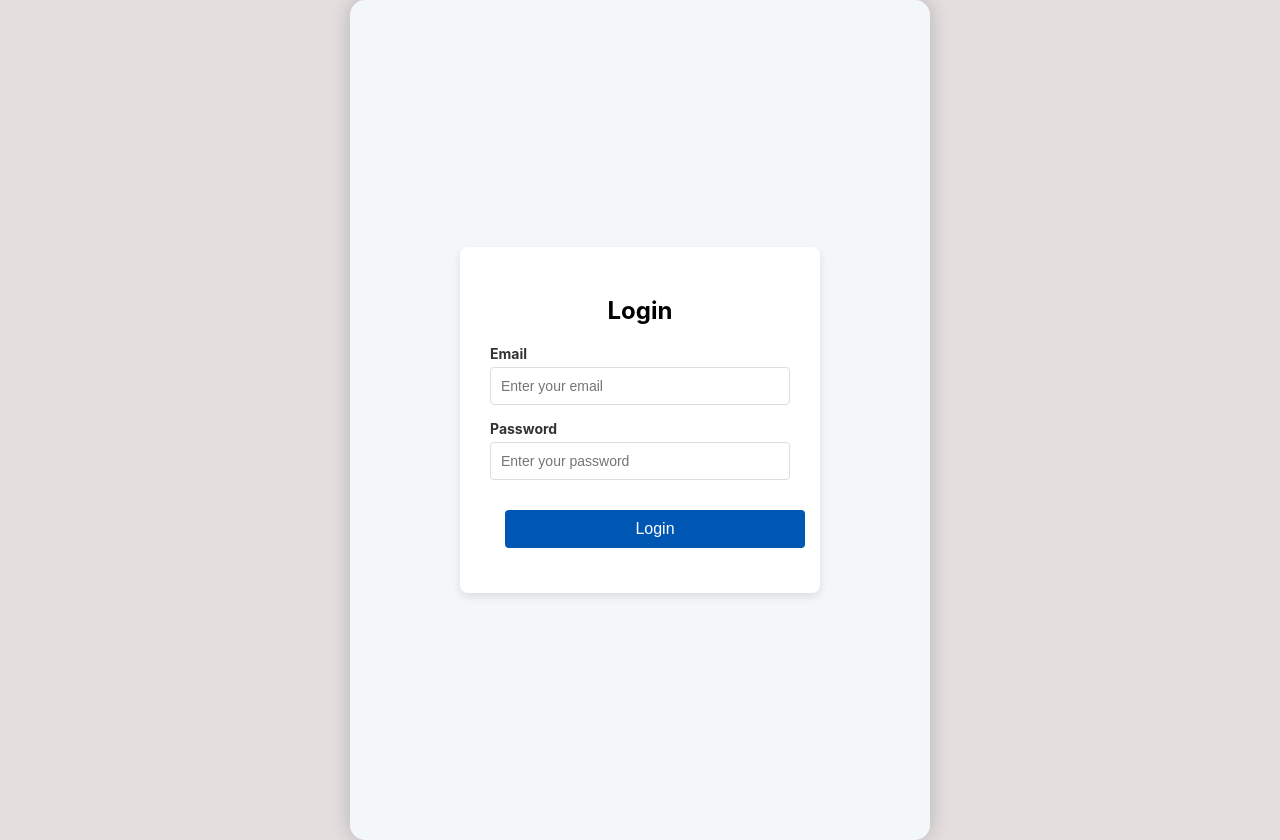
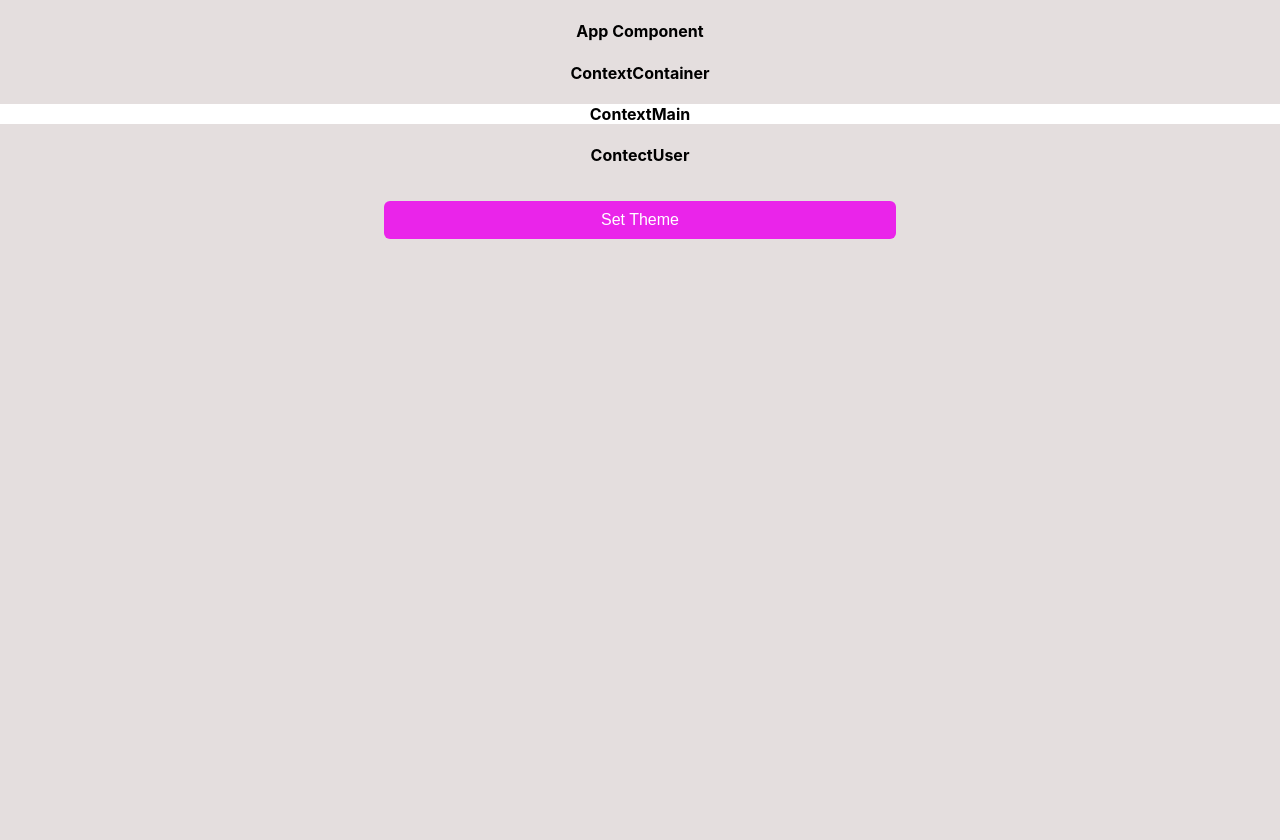
Before and after one commit to primyaPV/LearnReact, a React (Create React App) app: page /loginPage in a window 1280 px wide. After the commit the page ends 800 px from the top, so only its background shows below. Built offline with nearby package versions, Linux system fonts and the light colour scheme.

Commit message:
hook practice

```diff
--- a/interfaces/ButtonInterface.ts
+++ b/interfaces/ButtonInterface.ts
@@ -2,4 +2,5 @@ export interface buttonsInterface{
     buttonHeight:number,
     buttonSize:number,
     buttonWidth:number
+
 }
--- /dev/null
+++ b/interfaces/FetchData.ts
@@ -0,0 +1,3 @@
+export interface FetchedData {
+    message: string;
+  }
--- /dev/null
+++ b/interfaces/Theme.ts
@@ -0,0 +1,3 @@
+export interface ContextMainProps {
+  theme:  'light' | 'dark';
+}
--- a/src/App.tsx
+++ b/src/App.tsx
@@ -1,4 +1,4 @@
-import React from 'react';
+import React, { createContext, useState } from 'react';
 import './App.css';
 import { HelloWorld } from './components/HelloWorld';
 import { Buttons } from './components/Buttons';
@@ -8,25 +8,57 @@ import { FormHandle } from './components/FormHandle';
 import { BrowserRouter as Router, Routes, Route } from 'react-router-dom';
 import { LoginPage } from './components/LoginPage';
 import { WelcomePage } from './components/WelcomePage';
+import { LearUseEffect } from './learnHooks/LearnUseEffect';
+import { ContectUser } from './learnHooks/ContectUser';
+import { ContextContainer } from './learnHooks/ContextContainer';
+import { ContextMainProps } from '../interfaces/Theme';
+
+export const ThemeContext = createContext<ContextMainProps>({ theme: "light" });;
 
 function App() {
+// let getState = (mail:any)=>{
+// console.log("mail from child",mail);
+
+// }
+
+// const path=[{ path: "/", element: <FormHandle /> },
+//   { path: "/loginPage", element: <LoginPage /> },
+//   { path: "/welcome", element: <WelcomePage /> }
+//  ]
+
+ const [theme,setTheme]=useState<'light' | 'dark'>('light')
+
+const toggleTheme = ()=>{
+  setTheme((curr)=>(curr === "light" ? "dark":"light"))
+}
+
   return (
-    <div >
+    <ThemeContext.Provider value={{theme:theme}} >
       {/* <HelloWorld/> */}
       {/* <Buttons value="Buttons Component" label="Cancel Button"/> */}
       {/* <Buttons buttonHeight={55} buttonSize={12} buttonWidth={11} /> */}
       {/* <Counter></Counter>
       <Login/> */}
-<Router>
-     <Routes>
-        <Route path="/" element={<FormHandle />} />
-        <Route path="/loginPage" element={<LoginPage/>} />
-        <Route path="/welcome" element={<WelcomePage/>} />
-        </Routes>
-    </Router>
 
 
-    </div>
+{/* <Router>
+     <Routes>
+      {path.map((route,index)=>(
+        <Route key={index} path={route.path} element={route.element}/>
+      ))} */}
+        {/* <Route path="/" element={<FormHandle/>} />
+        <Route path="/loginPage" element={<LoginPage/>} />
+        <Route path="/welcome" element={<WelcomePage/>} /> */}
+        {/* </Routes>
+    </Router>
+    <FormHandle getState={getState}/>
+       */}
+       {/* <LearUseEffect/> */}
+       <h4>App Component</h4>
+       <ContextContainer />
+       {/* <LearUseEffect/> */}
+       <button onClick={toggleTheme}>Set Theme</button>
+    </ThemeContext.Provider>
 
   );
 }
--- a/src/components/Buttons.tsx
+++ b/src/components/Buttons.tsx
@@ -27,9 +27,9 @@ export const Buttons = (props:buttonsInterface) => {
 
   return (
     <>
-    <h3>{props.buttonHeight} </h3>
-    <h3>{props.buttonSize} </h3>
-    <h3>{props.buttonWidth} </h3>
+    <h3>Button Height : {props.buttonHeight} </h3>
+    <h3>Button Size : {props.buttonSize} </h3>
+    <h3>Button Width : {props.buttonWidth} </h3>
     <button onClick={success} >Success</button>
 
     </>
--- a/src/components/FormHandle.tsx
+++ b/src/components/FormHandle.tsx
@@ -1,13 +1,14 @@
 import React, { FormEvent, useState } from 'react'
 import { useNavigate } from 'react-router-dom';
 
-export const FormHandle = () => {
+export const FormHandle = (props:any) => {
 
   const [selectedGender, setSelectedGender] = useState<string>("");
   const [phoneNumber, setPhoneNumber] = useState('');
   const [errorMsg, setErrorMsg] = useState('');
   const [email, setEmail] = useState<string>('');
   const [error, setError] = useState<string>('');
+  const [name, getState] = useState('');
   const [values, setValues] = useState({
     firstname: "",
     lastname: "",
@@ -50,11 +51,12 @@ export const FormHandle = () => {
 
   const handleSumbit = (e: any) => {
     e.preventDefault()
+   // props.getState(name)
     const formData= new FormData(e.target)
     const data=Object.fromEntries(formData)
 
     //console.log("e.preventDefault() cosole ",e.preventDefault())
-    console.log("datasss",data)
+    console.log("datasss",data.mail)
 
 
     if (phoneNumber.length !== 10) {
@@ -70,12 +72,13 @@ export const FormHandle = () => {
       console.log("if condition")
     }else{
       let formData=localStorage.getItem("formData")
-      const getFormData=formData ? JSON.parse(formData): null
+      const getFormData=formData ? JSON.parse(formData) : null
       getFormData.push(data);
       localStorage.setItem("formData",JSON.stringify(getFormData))
       console.log("else condition")
     }
 
+    handleSubmit();
 
 
 
@@ -190,7 +193,7 @@ export const FormHandle = () => {
         <textarea name='about' id='about' cols={30} rows={10} placeholder='Enter Description' ></textarea>
 
         <button type='reset' onClick={handleReset}  >Reset</button>
-        <button type='submit' onClick={handleSubmit}>Submit</button>
+        <button type='submit' >Submit</button>
       </form>
     </div>
 
--- a/src/components/LoginPage.tsx
+++ b/src/components/LoginPage.tsx
@@ -50,9 +50,7 @@ export const LoginPage: React.FC = () => {
       if (!isAuthenticated) {
     alert("Error: Invalid email or password.");
   }
-else {
-  alert("No stored data found.");
-}
+
   }
 
 
--- /dev/null
+++ b/src/learnHooks/ContectUser.tsx
@@ -0,0 +1,18 @@
+import React, { useContext } from 'react'
+//import { ContextContainer } from './ContextContainer'
+import { ThemeContext } from '../App';
+
+
+
+export const ContectUser = () => {
+
+  //console.log(contextValue);
+
+
+  return (
+    <div>
+        <h4 >ContectUser</h4>
+
+    </div>
+  )
+}
--- /dev/null
+++ b/src/learnHooks/ContextContainer.tsx
@@ -0,0 +1,14 @@
+import React, { useState } from 'react'
+import { ContextMain } from './ContextMain'
+
+
+export const ContextContainer = ({}) => {
+
+  return (
+    <div>
+
+      <h4>ContextContainer</h4>
+      <ContextMain />
+    </div>
+  )
+}
--- /dev/null
+++ b/src/learnHooks/ContextMain.tsx
@@ -0,0 +1,18 @@
+import React, { useContext } from 'react'
+import { ContectUser } from './ContectUser'
+import { ThemeContext } from '../App';
+
+
+export const ContextMain = ({}) => {
+  const {theme}= useContext(ThemeContext);
+  const textStyle={
+    backgroundColor:theme === "light" ? "white":"black",
+    color:theme === "light" ? "black":"white"
+ }
+  return (
+    <div>
+      <h4 style={textStyle}>ContextMain</h4>
+      <ContectUser/>
+    </div>
+  )
+}
--- /dev/null
+++ b/src/learnHooks/LearnUseEffect.tsx
@@ -0,0 +1,49 @@
+import React, {useEffect, useState } from 'react'
+import { FetchedData } from '../../interfaces/FetchData'
+
+export const LearUseEffect = () => {
+
+//const[count,setValue]=useState(10)
+const [data, setData] = useState<FetchedData | null>(null);;
+const [loading, setLoading] = useState<boolean>(true);
+const [error, setError] = useState<string | null>(null);
+
+// console.log("first val",count);
+// useEffect(()=>{
+// //  setValue(50)
+//    console.log(`You clicked ${count} times`);
+//    return ()=>{
+//     console.log('Cleanup before the next effect or when component unmounts');
+//    }
+// },
+// [count])
+useEffect(() => {
+    setTimeout(() => {
+      try {
+        const fetchedData:FetchedData  = { message: 'Hello, world!' };
+        setData(fetchedData);
+        setLoading(false);
+      } catch (err) {
+        setError('Failed to fetch data');
+        setLoading(false);
+      }
+    }, 2000);
+  }, []);
+
+  if (loading) {
+    return <div>Loading...</div>;
+  }
+
+  if (error) {
+    return <div>{error}</div>;
+  }
+
+  return (
+    <div>
+        {/* <h3>{count}</h3>
+        <button onClick={()=>setValue((count)=> count + 1)}>Add</button> */}
+        <h1>Fetched Data:</h1>
+        <p>{data?.message}</p>
+    </div>
+  )
+}
```
Also changed, not shown: src/learnHooks/LearnUseReducer.tsx (added, +7 -0 lines).
